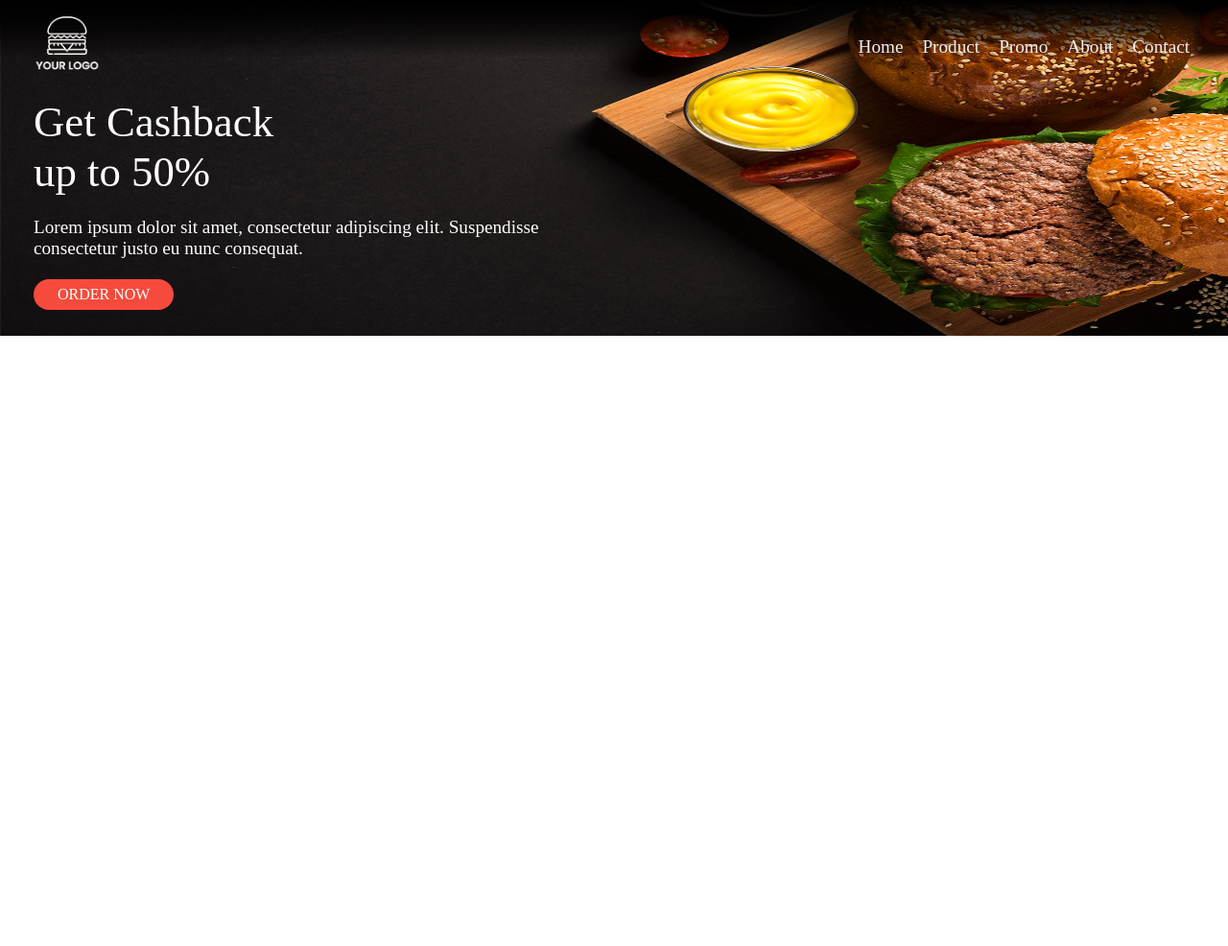
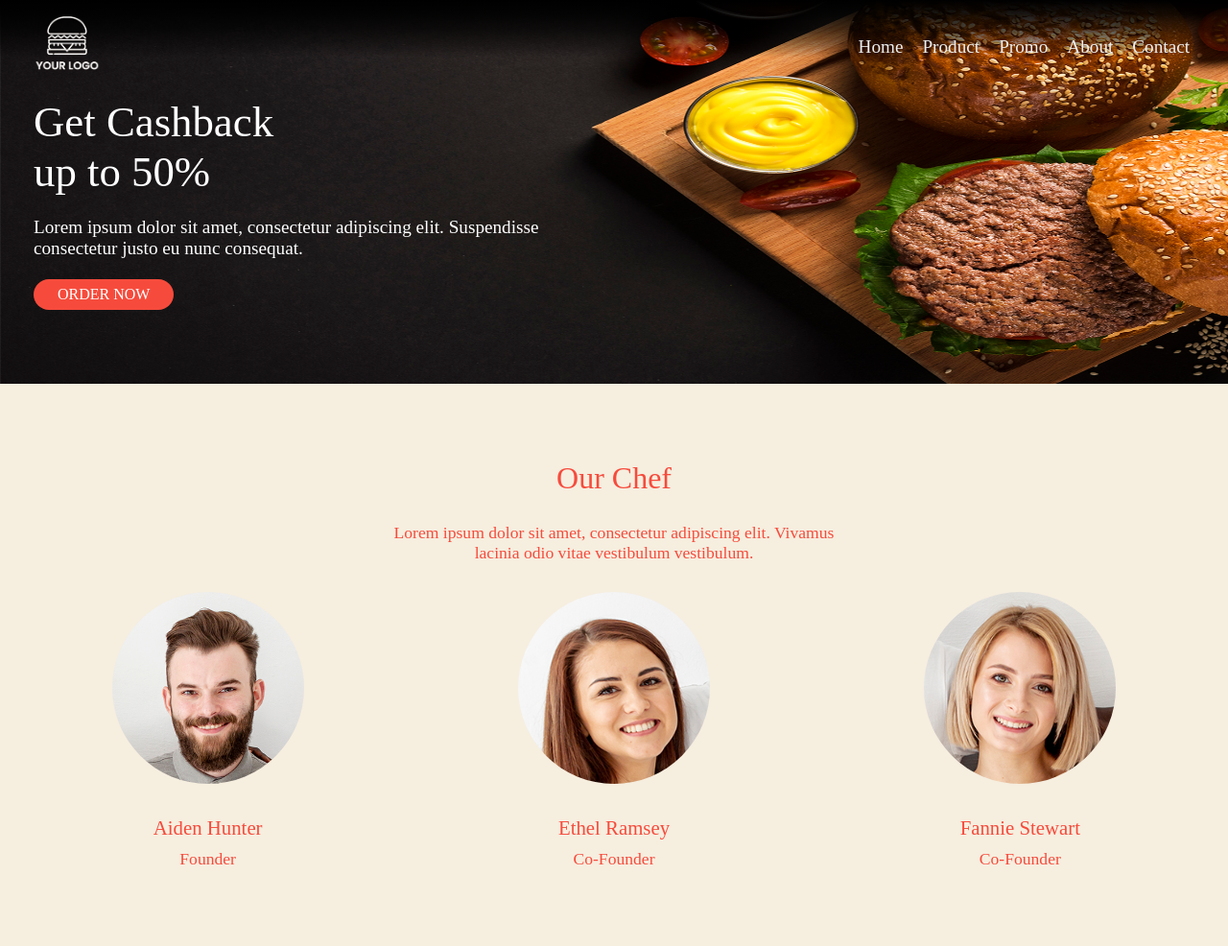
Before and after one commit to m-safarnejad-shad/berger, a plain HTML site: page index.html in a window 1280 px wide. Shown: the whole page at 96% size. Before the commit the page ends 800 px from the top, so only its background shows below. Drawn offline with Linux system fonts and the light colour scheme.

Commit message:
create-users

```diff
--- a/Sass/style.scss
+++ b/Sass/style.scss
@@ -32,10 +32,11 @@
 }
 
 .header img {
+    display: flex;
     margin: 0;
     width: 100%;
-    height: 350px;
-    padding: 10px, 10px, 10px, 10px;
+    height: 400px;
+    padding: 0px, 0px, 0px, 0px;
 }
 
 .top_menu {
@@ -79,3 +80,57 @@
     // border: #edf0f1 solid ;
     border-radius: 25px;
 }
+.customrs{
+    background-color: #f6eedf;
+    position: relative;
+
+    display: flex;
+    flex-direction: column;
+    justify-content:flex-start ;
+    align-items: center;
+    padding:50px 5px;
+
+}
+.customrs h1 , .creators h2{
+    font-size: 2rem;
+    color: #f64b3c;
+    font-weight: 200;
+    margin: 30px auto 10px auto;
+}
+.customrs p , .creators span{
+    font-size: 1.1rem;
+    color: #f64b3c;
+    width: 500px;
+    text-align: center;
+
+}
+.creators{
+    width: 100%;
+    display: flex;
+	flex-direction: row;
+	flex-wrap: nowrap;
+	justify-content: space-around;
+	align-items: center;
+	align-content: center;
+    text-align: center;
+    margin: 30px auto;
+
+}
+.creators img{
+    width: 200px;
+    height: 200px;
+    border-radius: 100%;
+
+}
+.creators h2{
+    font-size: 1.3rem;
+}
+.creators span{
+    font-weight: 200;
+    margin: 30px auto 10px auto;
+}
+.customrs2{
+    background-color: #ff0080;
+    position: relative;
+    height: 350px;
+}
--- a/index.html
+++ b/index.html
@@ -34,6 +34,36 @@
             <input type="button" class="button" value="ORDER NOW">
         </div>
     </header>
+    <div class="customrs">
+        <h1>
+            Our Chef
+        </h1>
+        <br>
+        <p>
+            Lorem ipsum dolor sit amet, consectetur adipiscing elit. Vivamus lacinia odio vitae vestibulum vestibulum.
+        </p>
+        <div class="creators">
+            <div class="user1">
+                <img src="images/Place Your Image Here (Double Click to Edit)8.png" alt="">
+                <h2>Aiden Hunter</h2>
+                <span>Founder</span>
+            </div>
+            <div class="user2">
+                <img src="images/Place Your Image Here (Double Click to Edit).png" alt="">
+                <h2>Ethel Ramsey</h2>
+                <span>Co-Founder</span>
+            </div>
+            <div class="user3">
+                <img src="images/Place Your Image Here (Double Click to Edit)3.png" alt="">
+                <h2>Fannie Stewart</h2>
+                <span>Co-Founder</span>
+            </div>
+        </div>
+    </div>
+
+    <!-- <div class="customrs2">
+
+    </div> -->
     <script src="js/index.js"></script>
 </body>
 
```
Also changed, not shown: CSS/Style.css, images/Place Your Image Here (Double Click to Edit).png (added), images/Place Your Image Here (Double Click to Edit)3.png (added), images/Place Your Image Here (Double Click to Edit)8.png (added), 1 other file.
